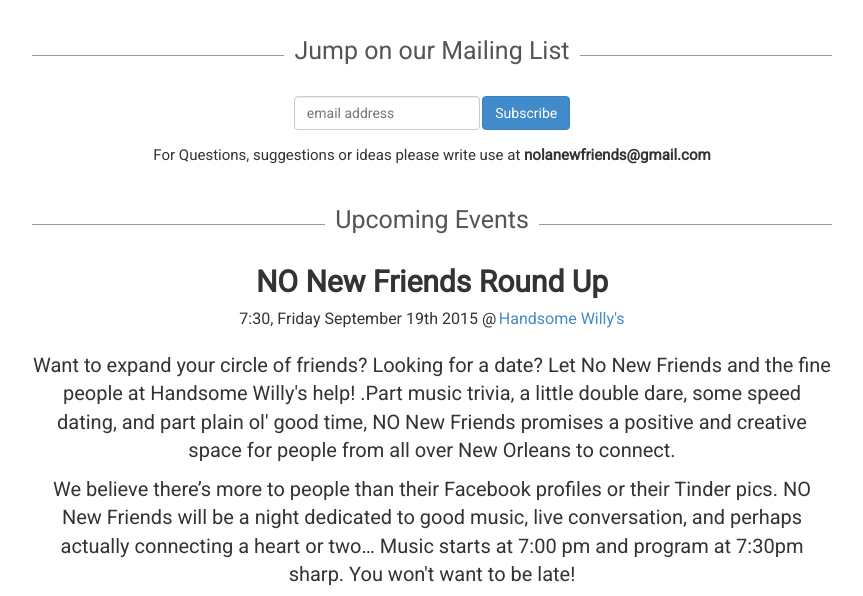
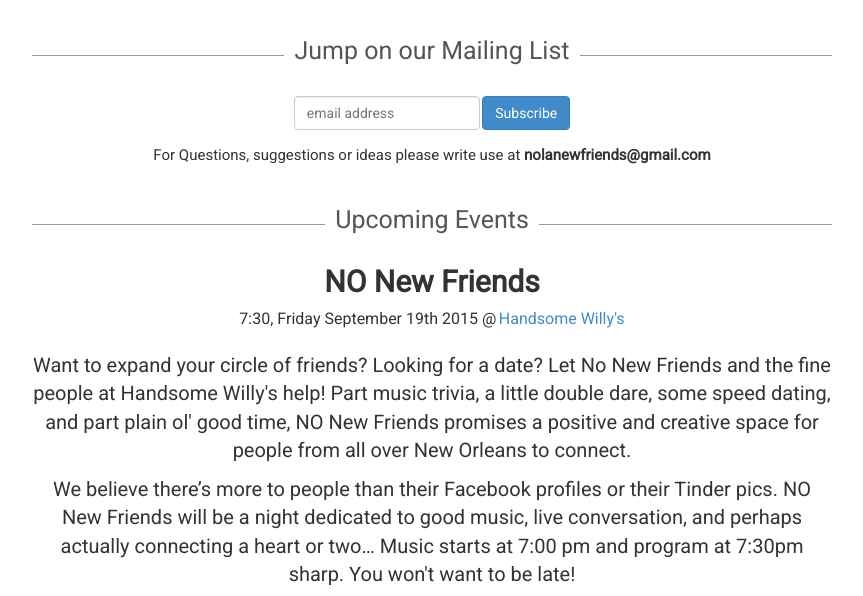
Before and after one commit to NoNewFriends/no_new_friends, a plain HTML site: page index.html in a window 1280 px wide. Shown: the part 562-1158 px from the top of the page, without its empty margins (208-1071 px from the left). Drawn offline with Linux system fonts and the light colour scheme; a script that the page names is missing.

Commit message:
Update index.html

```diff
--- a/index.html
+++ b/index.html
@@ -103,14 +103,14 @@
         <!-- END EVENT -->
           <!-- BEGIN EVENT -->
           <div class="event">
-            <h2 class="title">NO New Friends Round Up</h2>
+            <h2 class="title">NO New Friends</h2>
             <div class="date">7:30, Friday September 19th 2015 @ </div>
             <div class="location">
               <a href="http://www.handsomewillys.com">Handsome Willy's</a>
             </div>
             <div class="description">
               <p>
-                Want to expand your circle of friends? Looking for a date? Let No New Friends and the fine people at Handsome Willy's help! .Part music trivia, a little double dare, some speed dating, and part plain ol' good time, NO New Friends promises a positive and creative space for people from all over New Orleans to connect.
+                Want to expand your circle of friends? Looking for a date? Let No New Friends and the fine people at Handsome Willy's help! Part music trivia, a little double dare, some speed dating, and part plain ol' good time, NO New Friends promises a positive and creative space for people from all over New Orleans to connect.
               </p>
               <p>
                 We believe there’s more to people than their Facebook profiles or their Tinder pics. NO New Friends will be a night dedicated to good music, live conversation, and perhaps actually connecting a heart or two… Music starts at 7:00 pm and program at 7:30pm sharp. You won't want to be late!
```
